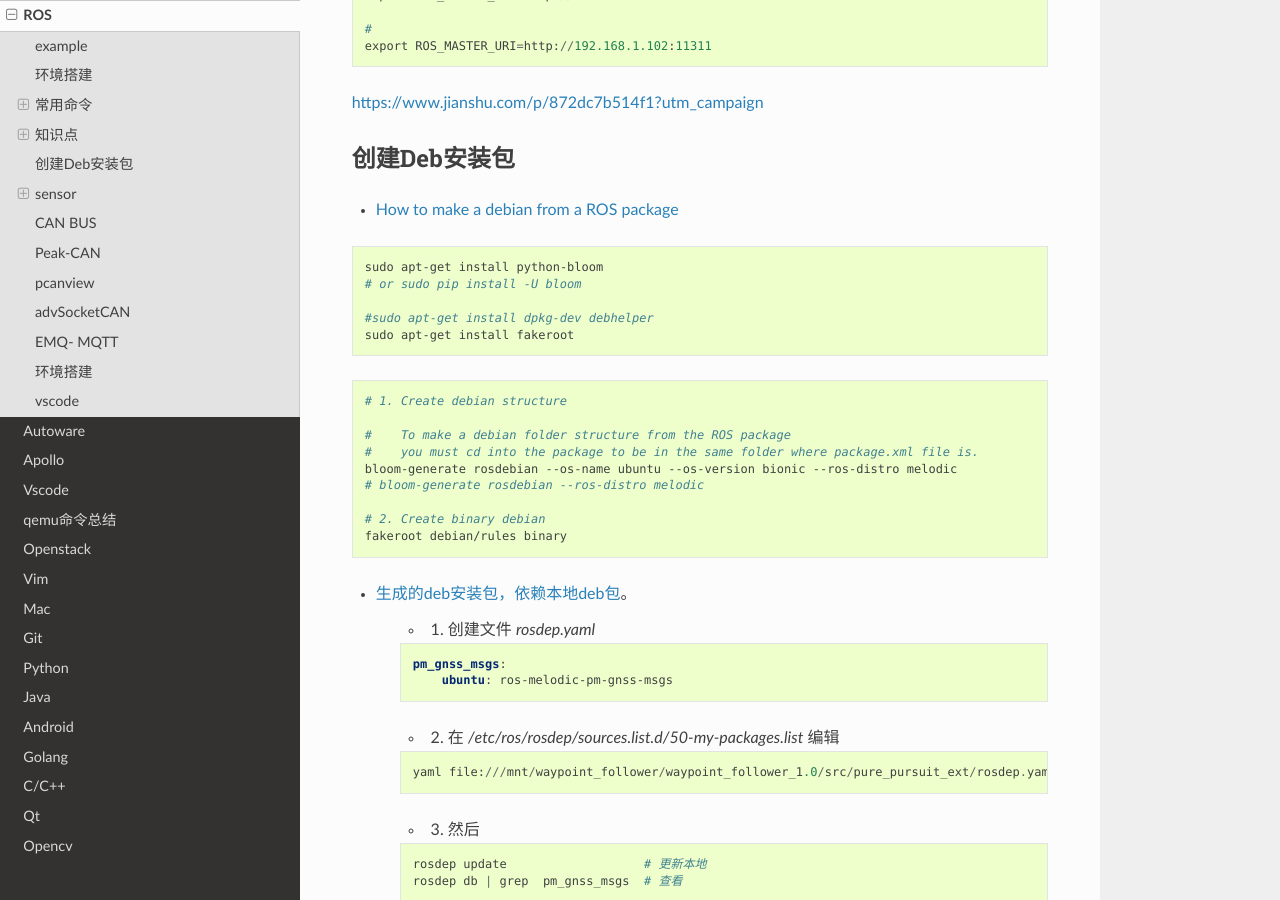
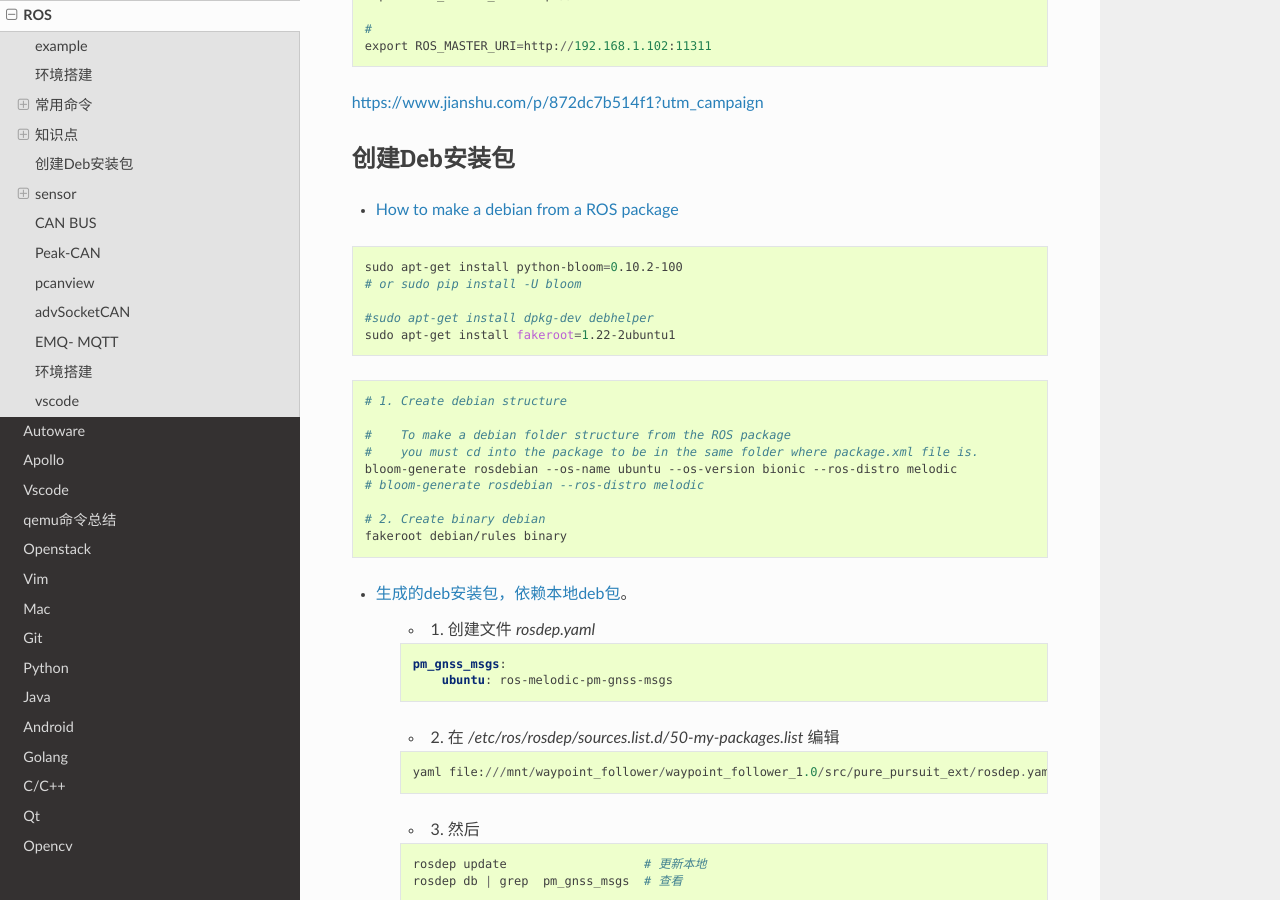
Before and after one commit to my-rds-store/my_space, a Sphinx documentation site: the page built from source/ros/index.rst, in a window 1280 px wide and 900 px high, scrolled down 10083 px. Built offline with Sphinx 7.4.7 and the Read the Docs theme 2.0.0, drawn with Linux system fonts in a browser that asks for light colours.

Commit message:
update ...

```diff
--- a/source/cpp/index.rst
+++ b/source/cpp/index.rst
@@ -31,7 +31,8 @@ Demo
 
 * `GTest <https://gitee.com/saltDocument/demo/tree/master/gtest>`_
 * `yaml-cpp <https://gitee.com/saltDocument/demo/tree/master/yaml-cpp>`_
-
+* `ros: libyaml <https://gitee.com/saltDocument/demo/tree/master/ros/libyaml>`_
+* `A start 算法c++实现 <https://gitee.com/saltDocument/demo/tree/master/a_star>`_
 
 
 ************************************************************************
--- a/source/ros/index.rst
+++ b/source/ros/index.rst
@@ -564,11 +564,11 @@ https://www.jianshu.com/p/872dc7b514f1?utm_campaign
 
 .. code-block:: sh
 
-    sudo apt-get install python-bloom
+    sudo apt-get install python-bloom=0.10.2-100
     # or sudo pip install -U bloom
 
     #sudo apt-get install dpkg-dev debhelper
-    sudo apt-get install fakeroot
+    sudo apt-get install fakeroot=1.22-2ubuntu1
 
 .. code-block:: sh
 
```
